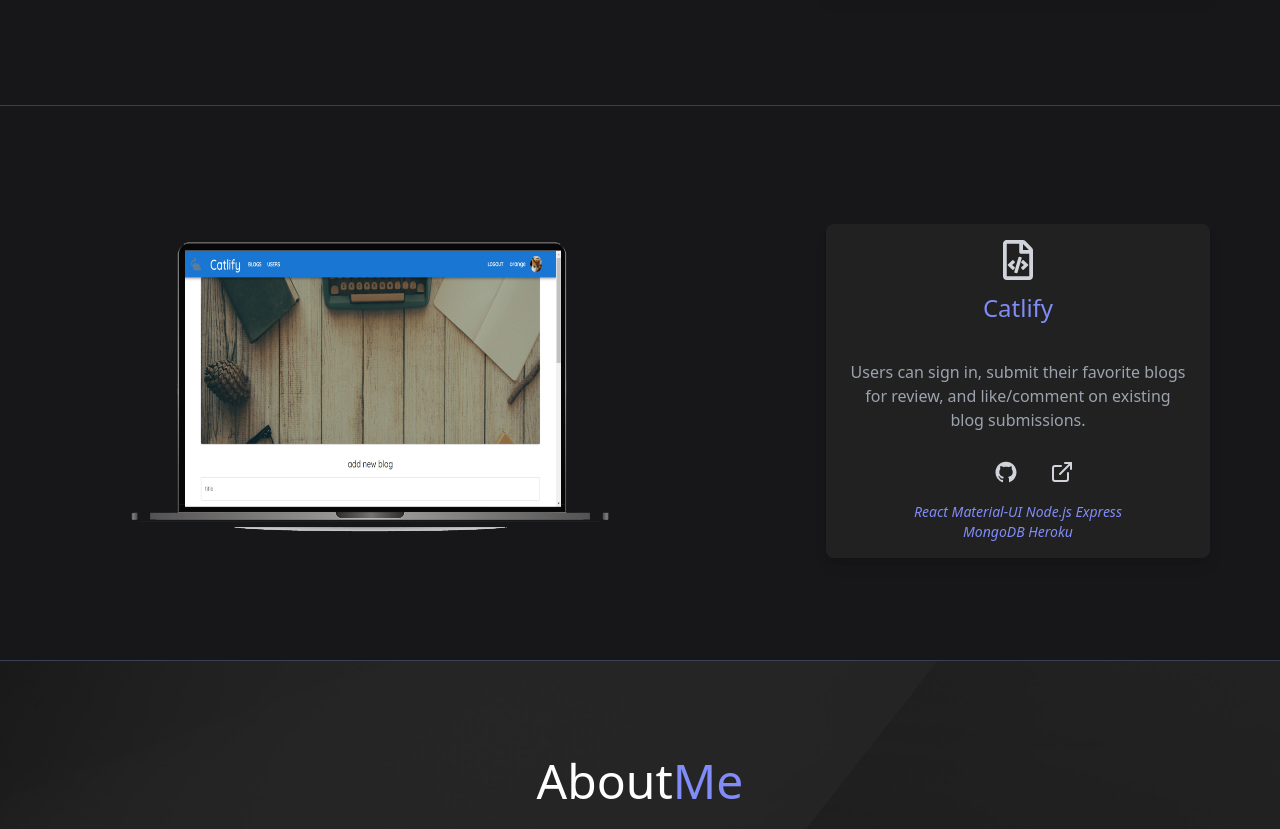
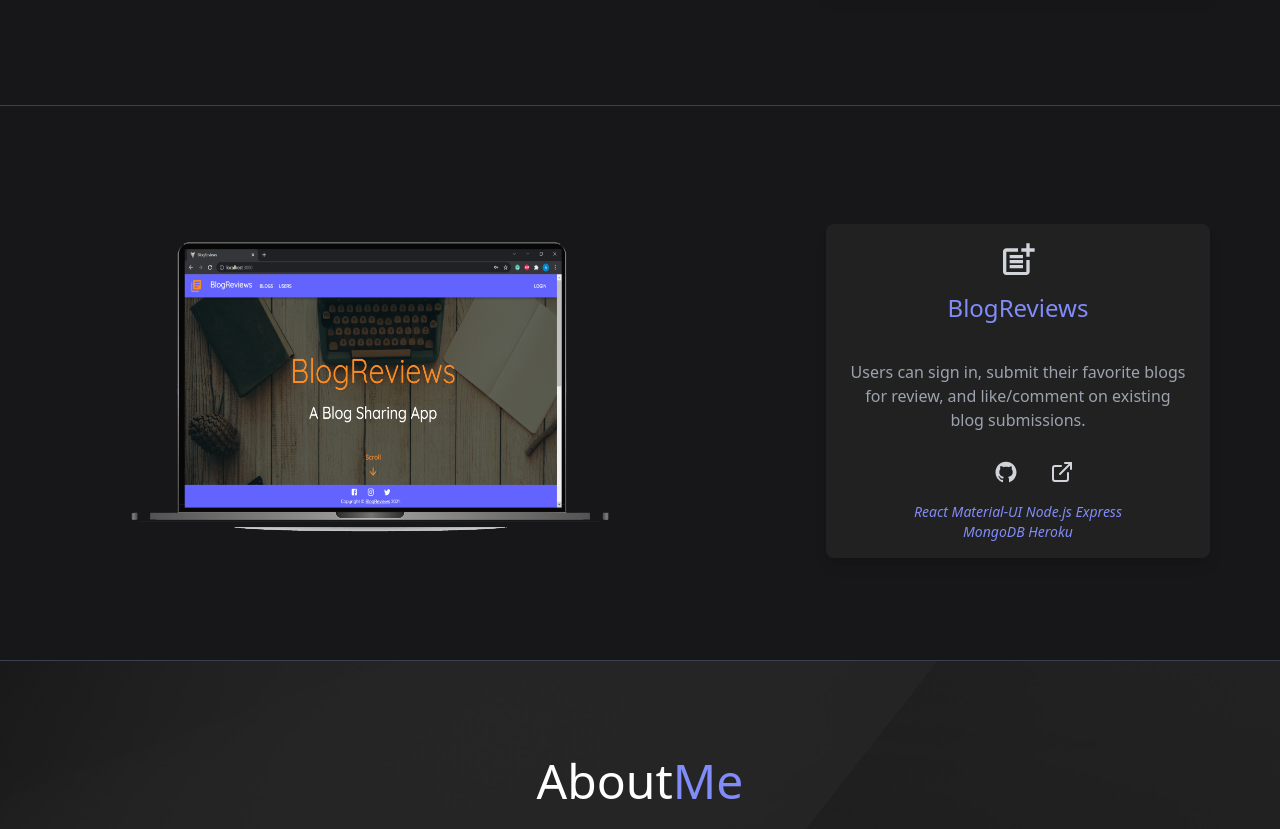
Before and after one commit to coscoaj1/myportfolio, a Next.js app: page / in a window 1280 px wide. Shown: the part 2720-3549 px from the top of the page. Built offline with nearby package versions, Linux system fonts and the light colour scheme.

Commit message:
added blogreviews project

```diff
--- a/components/Project.js
+++ b/components/Project.js
@@ -1,8 +1,8 @@
-import React from 'react';
-import Image from 'next/image';
-import { FiExternalLink } from 'react-icons/fi';
-import { MdOndemandVideo } from 'react-icons/md';
-import { AiFillGithub } from 'react-icons/ai';
+import React from "react";
+import Image from "next/image";
+import { FiExternalLink } from "react-icons/fi";
+import { MdOndemandVideo } from "react-icons/md";
+import { AiFillGithub } from "react-icons/ai";
 
 function Project({
   onClick,
@@ -24,7 +24,7 @@
         </button>
       </a>
       <div className="flex flex-col gap-1 w-96 py-4 bg-[#212121] shadow-lg p-2 items-center justify-center rounded-lg">
-				<div>{icon}</div>
+        <div className="text-gray-300">{icon}</div>
         <div className="text-2xl text-left pt-2 mb-4 font-medium text-[#818cf8] rounded-md">
           {projectTitle}
         </div>
@@ -37,7 +37,7 @@
           </button>
           <a href={projectGithub} target="_blank">
             <button title="Github">
-							{' '}
+              {" "}
               <AiFillGithub className="w-6 h-6" />
             </button>
           </a>
--- a/components/Projects.js
+++ b/components/Projects.js
@@ -1,42 +1,42 @@
-import React, { useState } from 'react';
-import Project from './Project';
-import { VscProject } from 'react-icons/vsc';
-import { FaAirbnb, FaRegFileCode } from 'react-icons/fa';
-import { GrDocumentUser } from 'react-icons/gr';
+import React, { useState } from "react";
+import Project from "./Project";
+import { VscProject } from "react-icons/vsc";
+import { FaAirbnb, FaRegFileCode } from "react-icons/fa";
+import { MdPostAdd } from "react-icons/md";
 
 function Projects({ handleClick }) {
   const project = [
     {
-			title: 'Full-Stack Airbnb Clone',
+      title: "Full-Stack Airbnb Clone",
       description:
-				'Users can sign in, search for rentals with a custom date picker, and create their own listings.',
-			tech: 'Next.js Node Express MongoDB AWS S3 Google Maps API TailwindCSS Vercel Axios',
-			link: 'https://airbnbnextclone.vercel.app',
-			github: 'https://github.com/coscoaj1/airbnbnextclone',
-			image: '/images/91374dark.jpg',
+        "Users can sign in, search for rentals with a custom date picker, and create their own listings.",
+      tech: "Next.js Node Express MongoDB AWS S3 Google Maps API TailwindCSS Vercel Axios",
+      link: "https://airbnbnextclone.vercel.app",
+      github: "https://github.com/coscoaj1/airbnbnextclone",
+      image: "/images/91374dark.jpg",
       icon: <FaAirbnb className="w-10 h-10 text-left text-gray-300" />,
       video: true,
     },
     {
-			title: 'Personal Portfolio',
+      title: "Personal Portfolio",
       description:
-				'My custom built Portfolio Website. Features a dark theme and a video preview of the featured project.',
-			tech: ' Next.js React TailwindCSS Vercel ',
-			link: 'https://anthonycosco.dev',
-			github: 'https://github.com/coscoaj1/myportfolio',
-			image: '/images/portfolio.jpg',
+        "My custom built Portfolio Website. Features a dark theme and a video preview of the featured project.",
+      tech: " Next.js React TailwindCSS Vercel ",
+      link: "https://anthonycosco.dev",
+      github: "https://github.com/coscoaj1/myportfolio",
+      image: "/images/portfolio.jpg",
       icon: <FaRegFileCode className="w-10 h-10 text-left text-gray-300" />,
       video: false,
     },
     {
-			title: 'Catlify',
+      title: "BlogReviews",
       description:
-				'Users can sign in, submit their favorite blogs for review, and like/comment on existing blog submissions.',
-			tech: 'React Material-UI Node.js Express MongoDB Heroku',
-			link: 'https://airbnbnextclone.vercel.app',
-			github: 'https://github.com/coscoaj1/bloglist-frontend',
-			image: '/images/catlify.jpg',
-			icon: <FaRegFileCode className="w-10 h-10 text-left text-gray-300" />,
+        "Users can sign in, submit their favorite blogs for review, and like/comment on existing blog submissions.",
+      tech: "React Material-UI Node.js Express MongoDB Heroku",
+      link: "#",
+      github: "https://github.com/coscoaj1/bloglist-frontend",
+      image: "/images/blogs.jpg",
+      icon: <MdPostAdd className="w-10 h-10 text-left text-gray-300" />,
       video: false,
     },
   ];
```
Also changed, not shown: public/images/blogs.jpg (added), public/images/catlify.jpg (deleted). Lines whose indentation alone changed are shown as unchanged.
